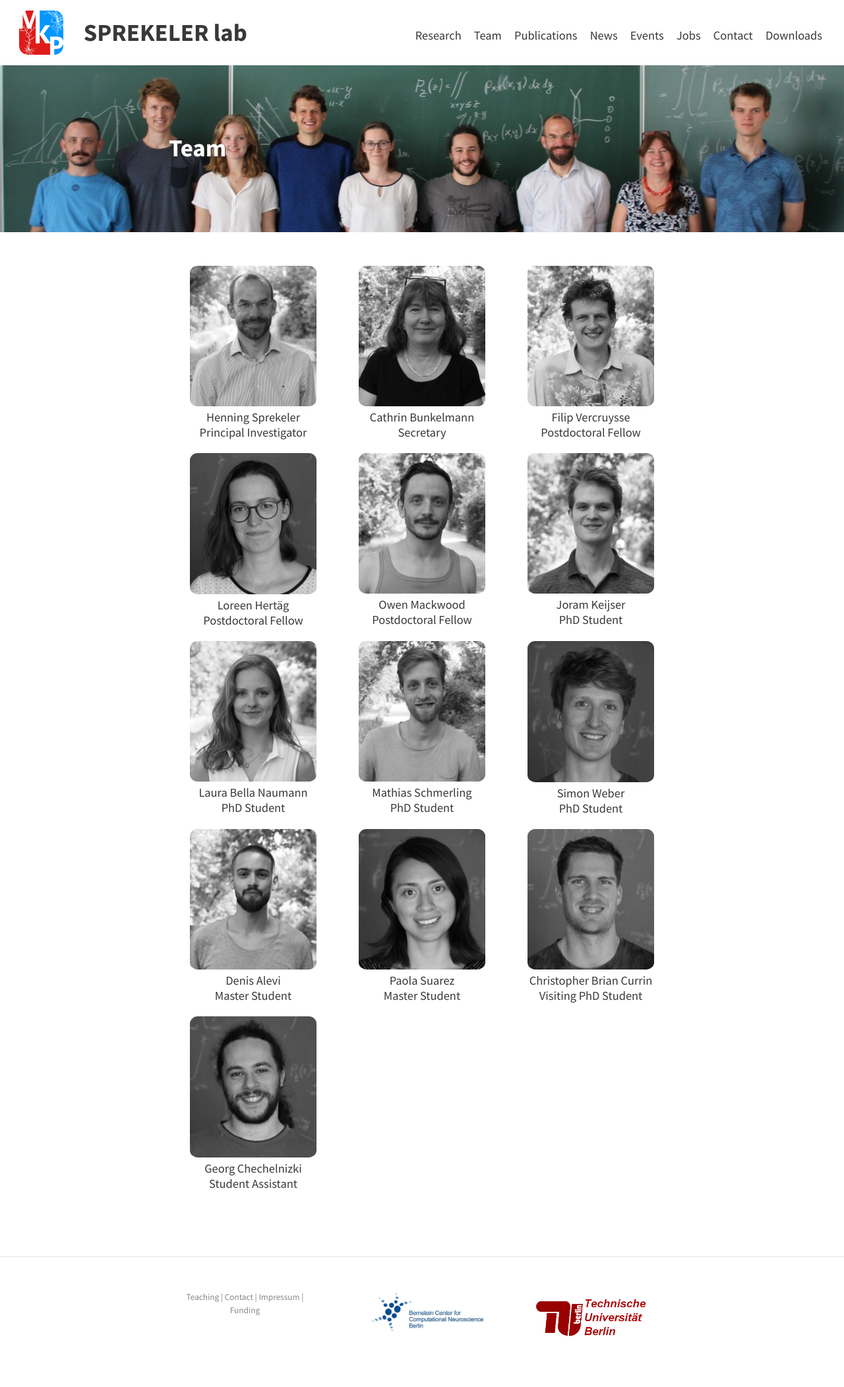
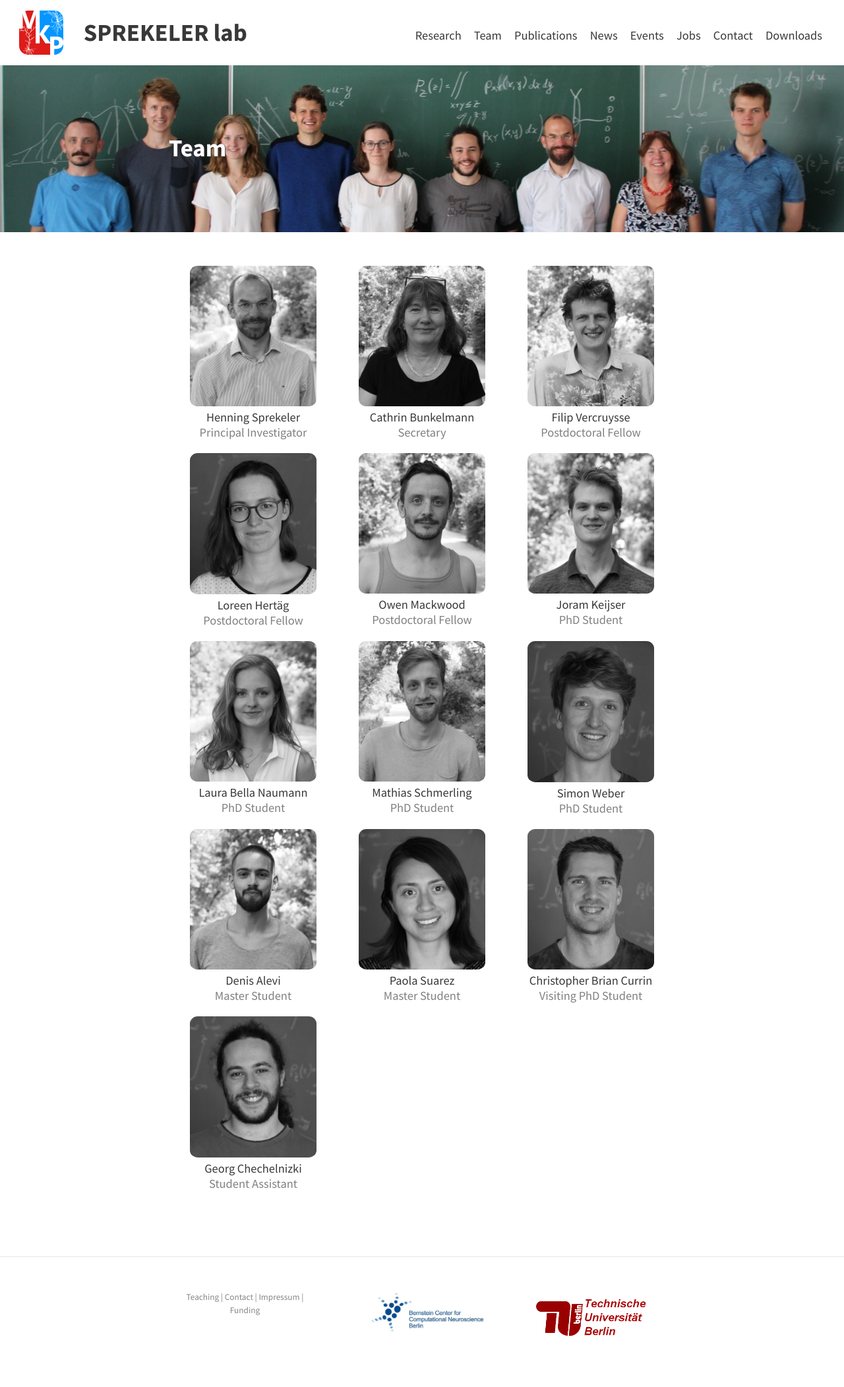
Before and after one commit to ge00rg/website-heroku, a Jekyll site: the page built from pages/2_team.md, in a window 1280 px wide. Shown: the whole page at 66% size. Built offline with Jekyll 4.4.1, drawn with Linux system fonts in a browser that asks for light colours.

Commit message:
Update membergrid.html

```diff
--- a/_includes/membergrid.html
+++ b/_includes/membergrid.html
@@ -63,7 +63,7 @@ figcaption {
                             <img class="memberpic" src="{{ site.baseurl }}/assets/img/members/{{ member.img }}">
                         </a>
                         <figcaption>{{member.title}}</figcaption>
-                        <figcaption>{{member.position}}</figcaption>
+                        <figcaption style="color: gray;">{{member.position}}</figcaption>
                     </figure>
                 </div>
             {% endif %}
@@ -78,7 +78,7 @@ figcaption {
                         <img class="memberpic" src="{{ site.baseurl }}/assets/img/members/{{ member.img }}">
                     </a>
                     <figcaption>{{member.title}}</figcaption>
-                    <figcaption>{{member.position}}</figcaption>
+                    <figcaption style="color: gray;">{{member.position}}</figcaption>
                 </figure>
             </div>
         {% endunless %}
```
